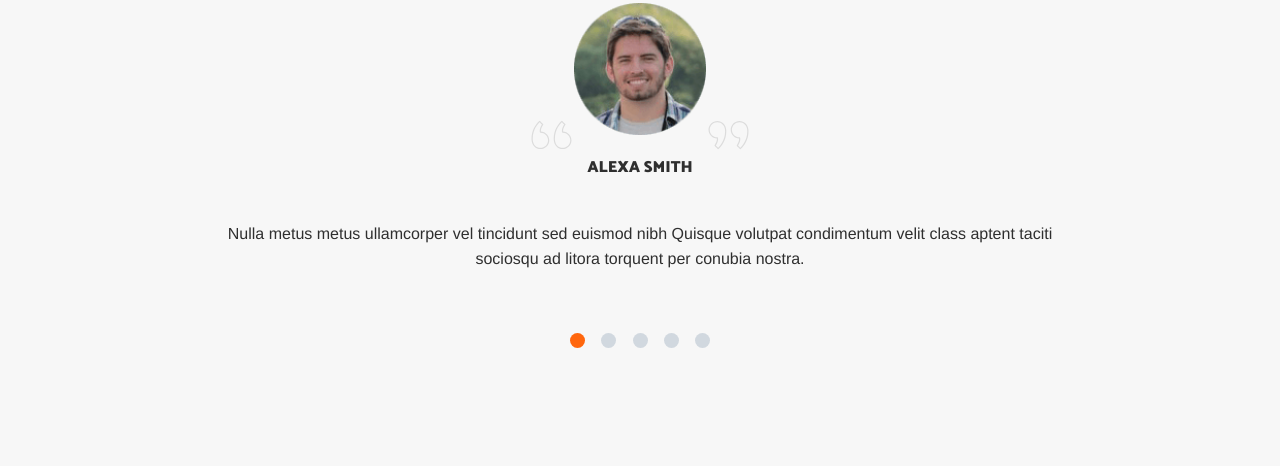
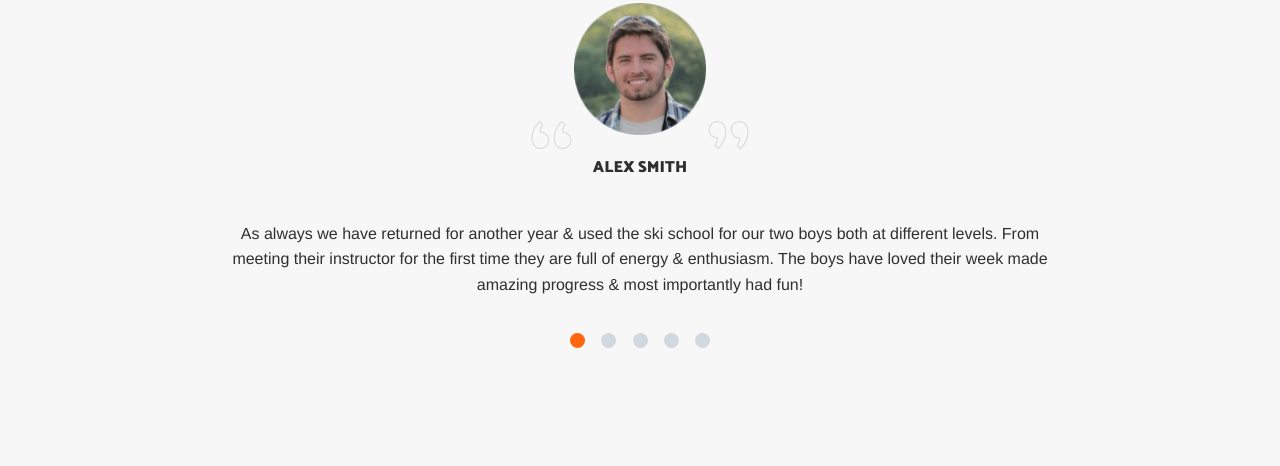
Before and after one commit to Walterio-com-ar/ski-snowboard-school, a website built with Parcel: page src/index.html in a window 1280 px wide. Shown: the part 4421-4887 px from the top of the page. Built offline with nearby package versions, Linux system fonts and the light colour scheme; a web font is replaced by a local one.

Commit message:
customer reviews added

```diff
--- a/src/index.html
+++ b/src/index.html
@@ -184,10 +184,11 @@
                 <use xlink:href="images/svg-sprite.svg#quote"></use>
               </svg>
             </div>
-            <p class="testimonials-review__client-name">alexa smith</p>
+            <p class="testimonials-review__client-name">alex smith</p>
             <p class="testimonials-review__client-text">
-              Nulla metus metus ullamcorper vel tincidunt sed euismod nibh Quisque volutpat condimentum velit class aptent taciti sociosqu ad litora
-              torquent per conubia nostra.
+              As always we have returned for another year & used the ski school for our two boys both at different levels. From meeting their
+              instructor for the first time they are full of energy & enthusiasm. The boys have loved their week made amazing progress & most
+              importantly had fun!
             </p>
           </div>
           <div class="testimonials-review slide">
@@ -200,10 +201,10 @@
                 <use xlink:href="images/svg-sprite.svg#quote"></use>
               </svg>
             </div>
-            <p class="testimonials-review__client-name">alexa smith</p>
+            <p class="testimonials-review__client-name">lori miles</p>
             <p class="testimonials-review__client-text">
-              Nulla metus metus ullamcorper vel tincidunt sed euismod nibh Quisque volutpat condimentum velit class aptent taciti sociosqu ad litora
-              torquent per conubia nostra.
+              Well organized. Took my two young kids from zero skiing to being able to race the ski cross course in four mornings of instruction!
+              Amazing instruction from great staff working for a well run company. Worth every single penny. Thoroughly recommended.
             </p>
           </div>
           <div class="testimonials-review slide">
@@ -216,10 +217,10 @@
                 <use xlink:href="images/svg-sprite.svg#quote"></use>
               </svg>
             </div>
-            <p class="testimonials-review__client-name">alexa smith</p>
+            <p class="testimonials-review__client-name">celina pearson</p>
             <p class="testimonials-review__client-text">
-              Nulla metus metus ullamcorper vel tincidunt sed euismod nibh Quisque volutpat condimentum velit class aptent taciti sociosqu ad litora
-              torquent per conubia nostra.
+              They will guide you to the best spots in the resort, always knowing where the powder is, and ready to give you that tip that can help
+              you improve. Very recommended.
             </p>
           </div>
           <div class="testimonials-review slide">
@@ -232,10 +233,10 @@
                 <use xlink:href="images/svg-sprite.svg#quote"></use>
               </svg>
             </div>
-            <p class="testimonials-review__client-name">alexa smith</p>
+            <p class="testimonials-review__client-name">same jordan</p>
             <p class="testimonials-review__client-text">
-              Nulla metus metus ullamcorper vel tincidunt sed euismod nibh Quisque volutpat condimentum velit class aptent taciti sociosqu ad litora
-              torquent per conubia nostra.
+              Very nice ski school. Helpful and considerate staff. All the staff I met spoke English fluently. Lovely resort to improve skiing
+              abilities of all standards and this ski school caters for all standards. Have fun.
             </p>
           </div>
           <div class="testimonials-review slide">
@@ -248,10 +249,10 @@
                 <use xlink:href="images/svg-sprite.svg#quote"></use>
               </svg>
             </div>
-            <p class="testimonials-review__client-name">alexa smith</p>
+            <p class="testimonials-review__client-name">darlene chambers</p>
             <p class="testimonials-review__client-text">
-              Nulla metus metus ullamcorper vel tincidunt sed euismod nibh Quisque volutpat condimentum velit class aptent taciti sociosqu ad litora
-              torquent per conubia nostra.
+              Fabulous instructors always with a smile & very patient with me as a beginner & my boys that just started to board. Definitely using
+              that school for next season! HIGHLY recommend the team & services they provide!
             </p>
           </div>
         </div>
```
